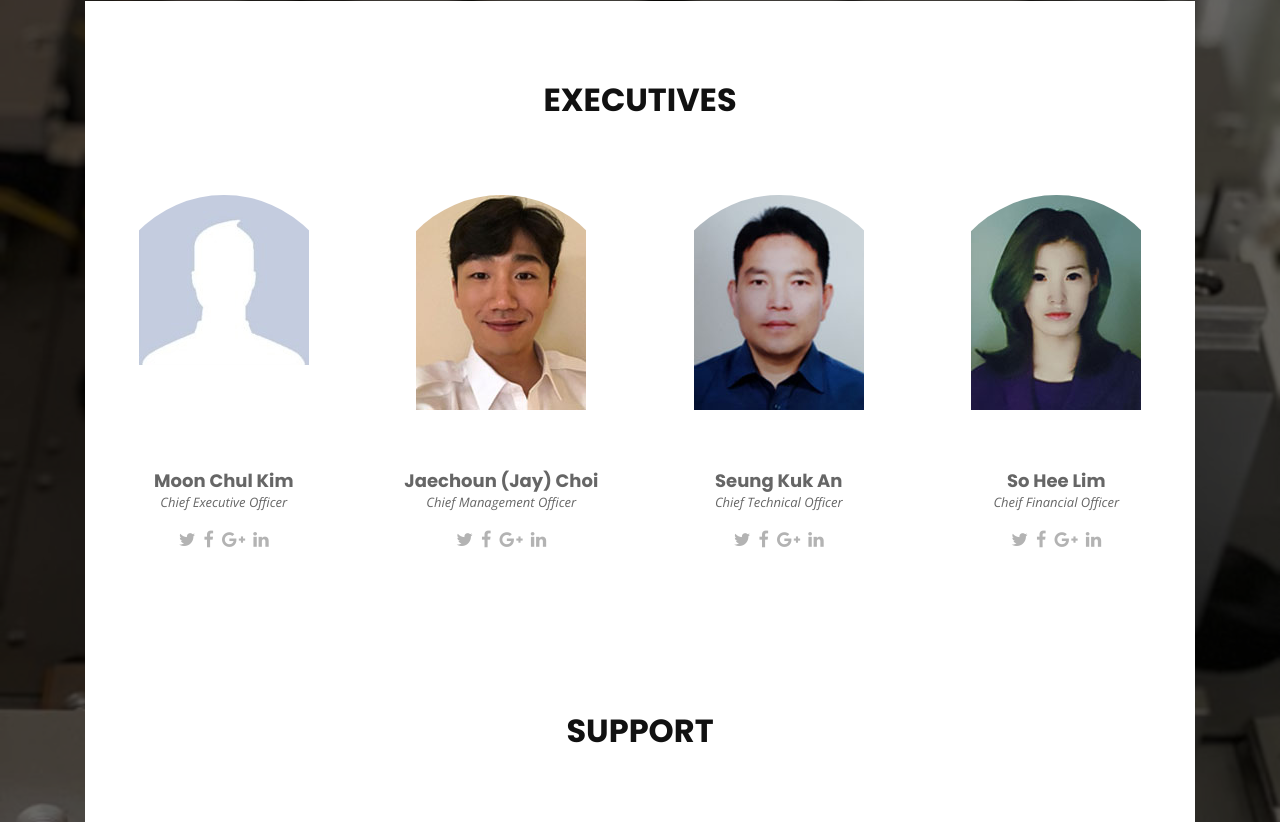
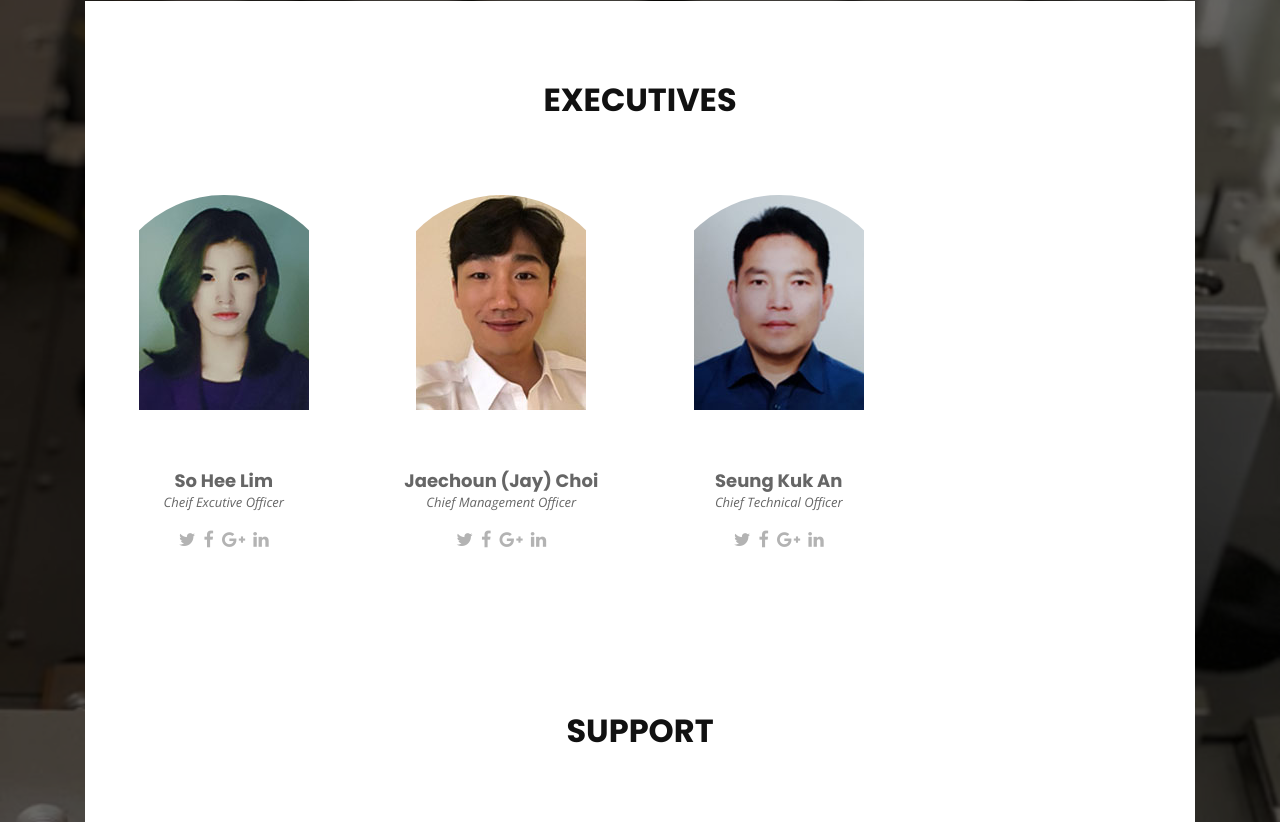
Before and after one commit to solkynolee/kindu, a plain HTML site: page index.html in a window 1280 px wide. Shown: the part 1925-2747 px from the top of the page. Drawn offline with nearby package versions, Linux system fonts and the light colour scheme.

Commit message:
photo and index change

```diff
--- a/index.html
+++ b/index.html
@@ -176,9 +176,9 @@ It's a machine backed by creativity that's leading the way.</h2>
         <div class="row">
           <div class="col-lg-3 col-6">
             <div class="member">
-              <div class="pic"><img src="img/team-1.jpg" alt=""></div>
-              <h4>Moon Chul Kim</h4>
-              <span>Chief Executive Officer</span>
+              <div class="pic"><img src="img/team-4.jpg" alt=""></div>
+              <h4>So Hee Lim</h4>
+              <span>Cheif Excutive Officer</span>
               <div class="social">
                 <a href=""><i class="fa fa-twitter"></i></a>
                 <a href=""><i class="fa fa-facebook"></i></a>
@@ -216,20 +216,6 @@ It's a machine backed by creativity that's leading the way.</h2>
             </div>
           </div>
 
-          <div class="col-lg-3 col-6">
-            <div class="member">
-              <div class="pic"><img src="img/team-4.jpg" alt=""></div>
-              <h4>So Hee Lim</h4>
-              <span>Cheif Financial Officer</span>
-              <div class="social">
-                <a href=""><i class="fa fa-twitter"></i></a>
-                <a href=""><i class="fa fa-facebook"></i></a>
-                <a href=""><i class="fa fa-google-plus"></i></a>
-                <a href=""><i class="fa fa-linkedin"></i></a>
-              </div>
-            </div>
-          </div>
-        </div>
 
       </div>
     </section><!-- #team -->
```
Also changed, not shown: img/member/am.jpg (added), 2 other files.
